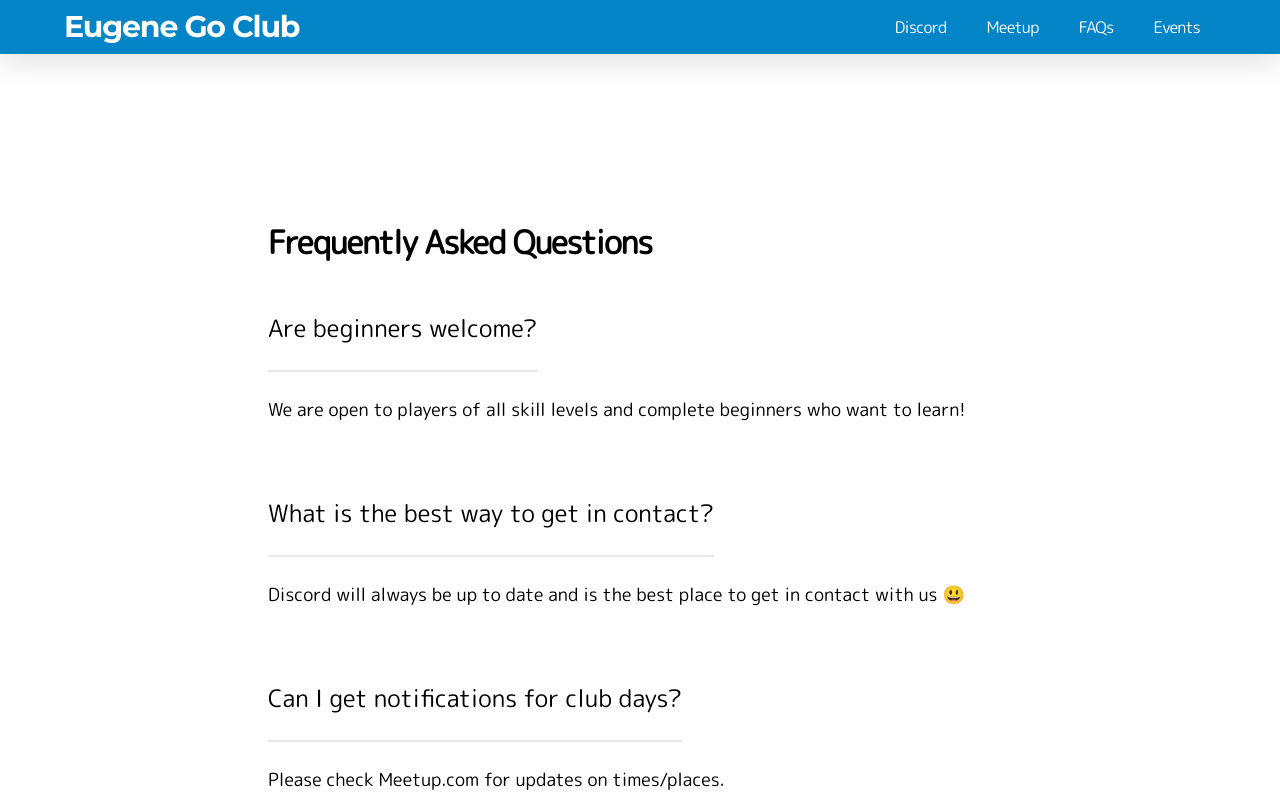
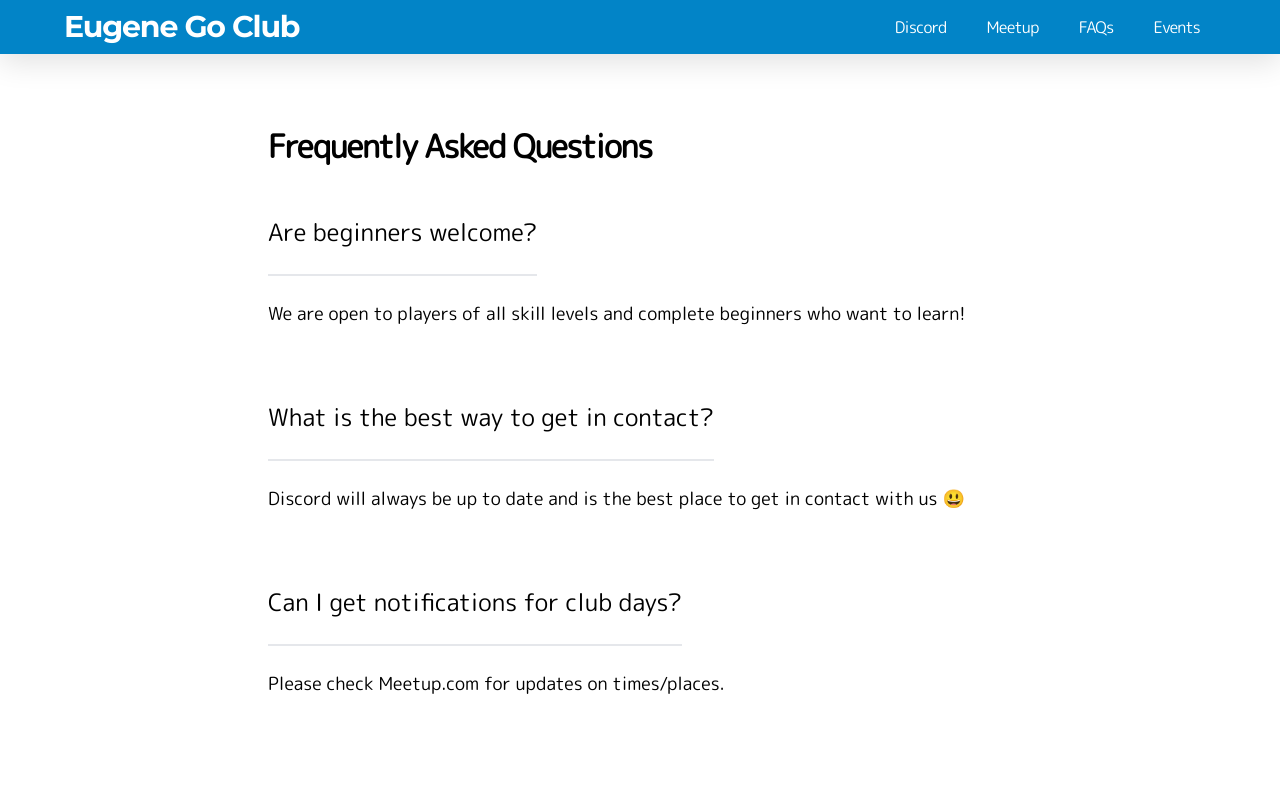
Before and after one commit to hnakae/go-club, a Next.js app: page /faqs in a window 1280 px wide. Shown: the top 800 px of the page. Built offline with nearby package versions, Linux system fonts and the light colour scheme; a web font is replaced by a local one.

Commit message:
faq and avatar

```diff
--- a/src/app/_components/container.tsx
+++ b/src/app/_components/container.tsx
@@ -5,7 +5,7 @@ type Props = {
 const Container = ({ children }: Props) => {
   return (
     // w-[90%] max-w-[1000px]
-    <div className="container flex  flex-col max-w-[1000px] my-0 mx-auto   ">
+    <div className="container flex  flex-col max-w-[1000px]  my-0 mx-auto   ">
       {children}
     </div>
   );
--- a/src/app/_components/faqs.tsx
+++ b/src/app/_components/faqs.tsx
@@ -1,7 +1,7 @@
 export function QA() {
   return (
     <>
-      <div className=" mt-36 mb-8 bg-[#ffffff] py-6 mx-16 h-fit flex-col flex items-start justify-start rounded-md ">
+      <div className=" mb-8 mt-12 bg-[#ffffff] py-6 mx-16 h-fit flex-col flex items-start justify-start rounded-md ">
         <div className="mx-16  border-black text-[32px] font-black tracking-tighter leading-tight mb-6">
           Frequently Asked Questions
         </div>
--- a/src/interfaces/author.ts
+++ b/src/interfaces/author.ts
@@ -2,7 +2,3 @@ export type Author = {
   name: string;
   picture: string;
 };
-export type Author2 = {
-  name: string;
-  picture: string;
-};
```
Also changed, not shown: _posts/dynamic-routing.md (+1 -1 lines), public/assets/blog/authors/daniel.jpeg (deleted), public/assets/blog/authors/daniel.webp (added).
